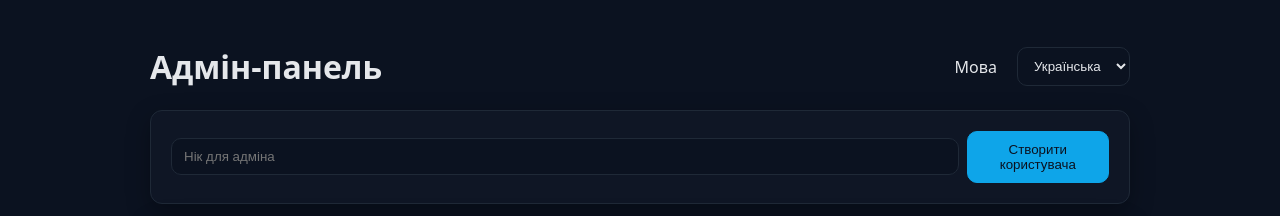
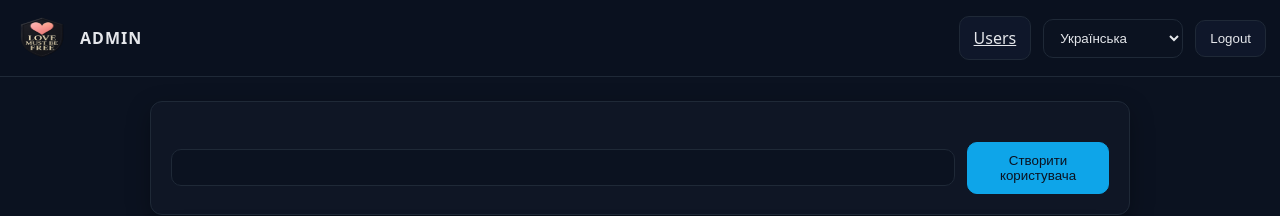
Before and after one commit to Jorgor-prog/LOVE_MUST_BE_FREE, a Next.js app: page /admin in a window 1280 px wide. Shown: the top 216 px of the page. Built offline with nearby package versions, Linux system fonts and the light colour scheme; no server answers.

Commit message:
Update page.tsx

```diff
--- a/app/admin/page.tsx
+++ b/app/admin/page.tsx
@@ -1,7 +1,7 @@
-
 "use client"
-import { useEffect, useMemo, useState } from "react"
+import { useEffect, useState } from "react"
 import Link from "next/link"
+import AdminTopBar from "@/components/AdminTopBar"
 import { adminStrings } from "@/lib/i18n"
 
 export default function Page() {
@@ -16,12 +16,16 @@ export default function Page() {
     const j = await r.json()
     setUsers(j.users || [])
   }
-  useEffect(()=>{ load() }, [])
+  useEffect(()=>{
+    const v = (typeof window==="undefined"?"":localStorage.getItem("admin_lang")) as any
+    if (v) setLang(v)
+    load()
+  },[])
 
   async function createUser() {
     const r = await fetch("/api/admin/users", { method: "POST", headers: { "Content-Type": "application/json" }, body: JSON.stringify({ adminNoteName: note }) })
     const j = await r.json()
-    setCred(j.credentials)
+    setCred(j.credentials||null)
     setNote("")
     await load()
   }
@@ -32,21 +36,14 @@ export default function Page() {
   }
 
   return (
+    <div style={{minHeight:"100dvh", position:"relative"}}>
+      <div style={{position:"fixed", inset:0, zIndex:-1}}/>
+      <AdminTopBar />
       <div className="container">
-      <div className="row" style={{justifyContent:"space-between"}}>
-        <h1>{t.title}</h1>
-        <div className="row">
-          <span style={{marginRight:8}}>{t.switch}</span>
-          <select className="select" value={lang} onChange={e=>setLang(e.target.value as any)}>
-            <option value="uk">Українська</option>
-            <option value="en">English</option>
-            <option value="ru">Русский</option>
-          </select>
-        </div>
-      </div>
         <div className="card">
-        <div className="row" style={{gap:8}}>
-          <input className="input" placeholder={t.note} value={note} onChange={e=>setNote(e.target.value)} />
+          <h2>{t.createUser}</h2>
+          <div className="row" style={{marginTop:8}}>
+            <input className="input" placeholder={t.notePlaceholder} value={note} onChange={e=>setNote(e.target.value)} />
             <button className="btn primary" onClick={createUser}>{t.create}</button>
             {cred ? <button className="btn" onClick={copyCred}>{t.copy}</button> : null}
           </div>
@@ -60,5 +57,6 @@ export default function Page() {
           </div>
         </div>
       </div>
+    </div>
   )
 }
```
Lines whose indentation alone changed are shown as unchanged.
